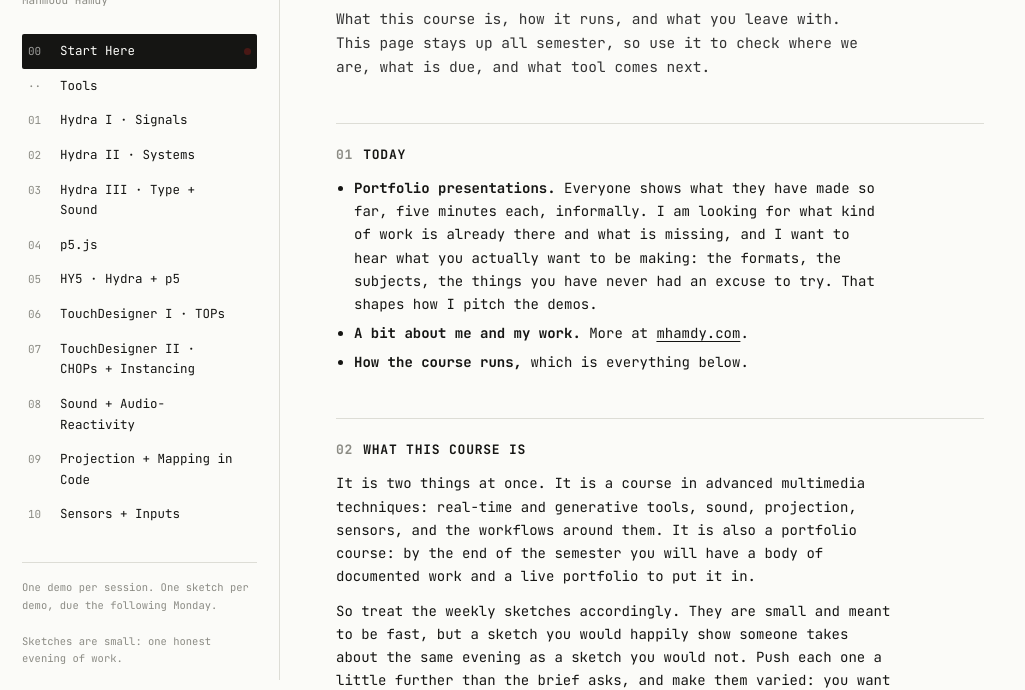
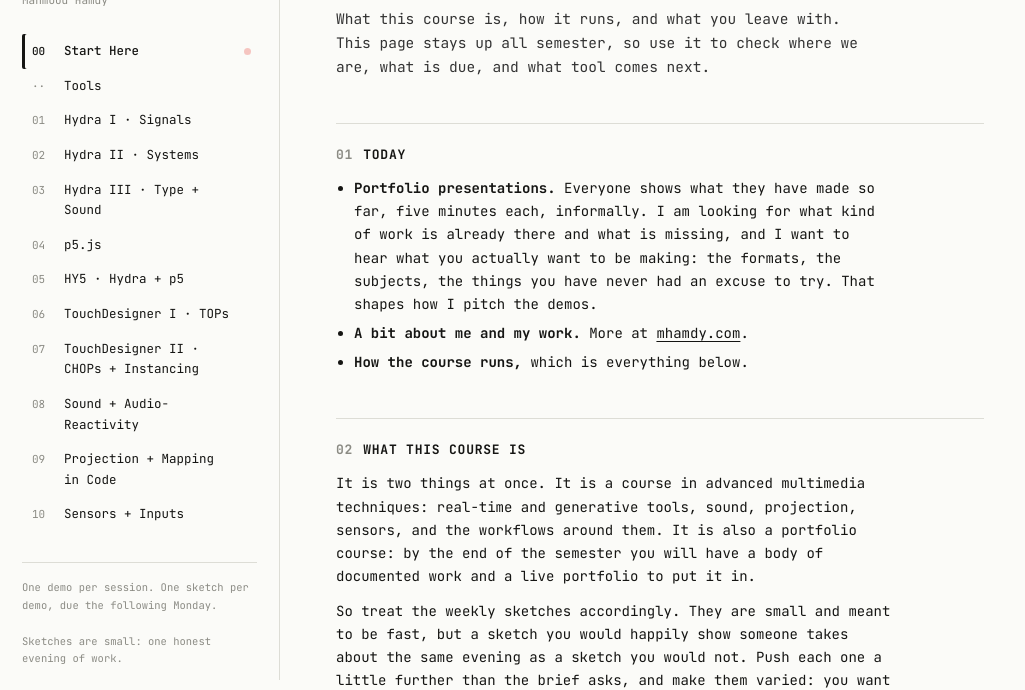
Before and after one commit to FMD450/2627, a plain HTML site: page index.html in a window 1280 px wide. Shown: the part 120-810 px from the top of the page, without its empty margins (0-1025 px from the left). Drawn offline with Linux system fonts and the light colour scheme.

Commit message:
Update index.html

```diff
--- a/index.html
+++ b/index.html
@@ -21,12 +21,12 @@ nav{position:fixed;top:0;left:0;width:280px;height:100vh;border-right:1px solid
 nav .course{font-family:var(--disp);font-weight:900;font-size:26px;letter-spacing:-.5px;line-height:1}
 nav .coursesub{font-size:11px;color:var(--mute);margin:8px 0 26px;line-height:1.5}
 nav ul{list-style:none}
-nav li a{display:flex;gap:10px;align-items:baseline;padding:7px 6px;color:var(--ink);
+nav li a{display:flex;gap:10px;align-items:baseline;padding:7px 6px 7px 10px;color:var(--ink);
   text-decoration:none;font-size:12.5px;border-radius:2px}
 nav li a:hover{background:var(--panel)}
-nav li a.active{background:var(--ink);color:var(--paper)}
+nav li a.active{background:none;color:var(--ink);font-weight:500;box-shadow:inset 3px 0 0 var(--ink)}
 nav li a .n{color:var(--mute);font-size:11px;min-width:22px}
-nav li a.active .n{color:var(--paper);opacity:.6}
+nav li a.active .n{color:var(--ink);opacity:1}
 nav li a .rec{width:7px;height:7px;border-radius:50%;background:var(--rec);margin-left:auto;
   align-self:center;opacity:0}
 nav li a.active .rec{opacity:1;animation:blink 1.4s steps(1) infinite}
@@ -394,7 +394,7 @@ osc(30, 0.1, [0, 1.5].smooth()).out()        <span class="cm">// glide, not step
 <li><a href="https://hydra.ojack.xyz/docs/" target="_blank" rel="noopener">Hydra documentation</a>: the official getting-started and guides</li>
 <li><a href="https://hydra.ojack.xyz/functions/" target="_blank" rel="noopener">Interactive function reference</a>: every function with a live editable example</li>
 <li><a href="https://hydra.ojack.xyz/garden/" target="_blank" rel="noopener">Hydra garden</a>: community, examples, performances</li>
-<li><a href="https://hydra-book.glitches.me/#/" target="_blank" rel="noopener">Hydra Book</a> by Naoto Hieda: techniques organized as a free book</li>
+<li><a href="https://github.com/naotohieda/hydra-book" target="_blank" rel="noopener">Hydra Book</a> by Naoto Hieda: techniques organized as a free book</li>
 <li><a href="https://github.com/hydra-synth" target="_blank" rel="noopener">hydra-synth on GitHub</a>: the source, extensions, and related projects</li>
 </ul>
 <div class="tip">Read one patch aloud in signal-path English before you run it: "an oscillator, kaleided by noise, differenced against its twin." If you cannot say it, you copied it.</div>
@@ -917,13 +917,14 @@ textFont('Times New Roman')</pre></div>
 
 <h3>Route B: loadFont, for everything else</h3>
 <p>Needed the moment you want <b>textToPoints</b>, because that reads the actual outlines out of the file and a CSS font name gives it nothing to read.</p>
-<div class="tip">There is no system-font shortcut here. loadFont('Georgia') fails, because loadFont wants a file path and the browser will not hand over a font that is merely installed. You need an actual .ttf or .otf sitting next to your sketch.</div>
-<p>Get one: on <a href="https://fonts.google.com" target="_blank" rel="noopener">Google Fonts</a> press <b>Get font</b>, then <b>Download all</b>, unzip, and find the .ttf inside. <a href="https://velvetyne.fr/" target="_blank" rel="noopener">Velvetyne</a> and most foundries give you .otf or .ttf directly. <b>Roboto Mono</b> is a safe first choice: free, monospaced, and it holds up when you pull it apart. Drag the file into the sketch files panel in the p5 editor, then:</p>
+<div class="tip">There is no system-font shortcut here. loadFont('Georgia') fails, because loadFont wants a file and the browser will not hand over a font that is merely installed. You need an actual .ttf or .otf.</div>
+<p>Two ways to give it one.</p>
+<p><b>A file next to your sketch.</b> On <a href="https://fonts.google.com" target="_blank" rel="noopener">Google Fonts</a> press Get font, then Download all, unzip, and find the .ttf inside. <a href="https://velvetyne.fr/" target="_blank" rel="noopener">Velvetyne</a> and most foundries give you .otf or .ttf directly. Drag the file into the sketch files panel in the p5 editor and call it by name:</p>
 <div class="code"><div class="bar"><span>p5.js</span><button data-copy>copy</button></div>
 <pre>let font
 
 function preload() {
-  font = loadFont('RobotoMono-Regular.ttf')
+  font = loadFont('SpaceMono-Regular.ttf')
 }
 
 function setup() {
@@ -939,9 +940,15 @@ function draw() {
   noStroke()
   text("LOOP", width / 2, height / 2)
 }</pre></div>
+<p><b>Or straight from a URL,</b> which is what you need in editors with no file panel, like HY5LIVE. The server has to allow it, and jsDelivr does:</p>
+<div class="code"><div class="bar"><span>p5.js · font from a url</span><button data-copy>copy</button></div>
+<pre>function preload() {
+  font = loadFont('https://cdn.jsdelivr.net/gh/google/fonts@main/ofl/spacemono/SpaceMono-Regular.ttf')
+}</pre></div>
+<p>That path is the Google Fonts repository mirrored by jsDelivr, so any family in it works: swap the folder and filename for another. Note that <b>Google Fonts' own CSS links will not work here</b>, because fonts.gstatic.com serves .woff2 and p5 can only read .ttf and .otf. Check the real path on GitHub before you rely on it, since some families are stored as variable fonts under a different folder.</p>
 <ul class="plain">
 <li><b>preload()</b> waits for the file before anything else runs. Loading a font in setup instead gives you a sketch that works sometimes, which is worse than one that never works.</li>
-<li>The filename must match exactly, capitals and hyphens included. RobotoMono-Regular.ttf is not robotomono-regular.ttf.</li>
+<li>The filename must match exactly, capitals and hyphens included. SpaceMono-Regular.ttf is not spacemono-regular.ttf.</li>
 <li><b>.ttf and .otf only.</b> The .woff2 files that fonts.gstatic.com serves will not load this way.</li>
 <li>Here textFont takes the loaded object, with no quotes, rather than a name in quotes.</li>
 </ul>
@@ -955,7 +962,7 @@ function draw() {
 <pre>let font, pts
 
 function preload() {
-  font = loadFont('RobotoMono-Regular.ttf')
+  font = loadFont('SpaceMono-Regular.ttf')
 }
 
 function setup() {
@@ -1245,7 +1252,7 @@ function draw() {
 <pre>let font, pts
 
 function preload() {
-  font = loadFont('RobotoMono-Regular.ttf')
+  font = loadFont('https://cdn.jsdelivr.net/gh/google/fonts@main/ofl/spacemono/SpaceMono-Regular.ttf')
 }
 
 function setup() {
@@ -1270,7 +1277,7 @@ src(s0)
   .modulate(noize(2, 0.2), 0.04)
   .colorama(0.01)
   .out()</pre></div>
-<p>textToPoints and font loading are both covered in demo 04. Drop the .ttf next to your sketch, and note that HY5LIVE loads local files the same way the p5 editor does.</p>
+<p>textToPoints and font loading are both covered in demo 04. HY5LIVE has no file panel, so the font is loaded from a URL here: jsDelivr mirrors the Google Fonts repository and allows cross-origin requests, which a font file needs. If you would rather drop a .ttf next to your sketch, work in the p5 editor or P5LIVE instead.</p>
 <p class="note">Compare this with demo 03, where hydra-text draws type inside Hydra directly. That route is faster to type and lives entirely in one language. This route gives you real font control, layout, and per-letter logic. Both are correct, and which you choose depends on whether the typography or the signal is doing the heavy lifting.</p>
 
 <h2><span class="stepno">07</span>Managing the canvases</h2>
```
